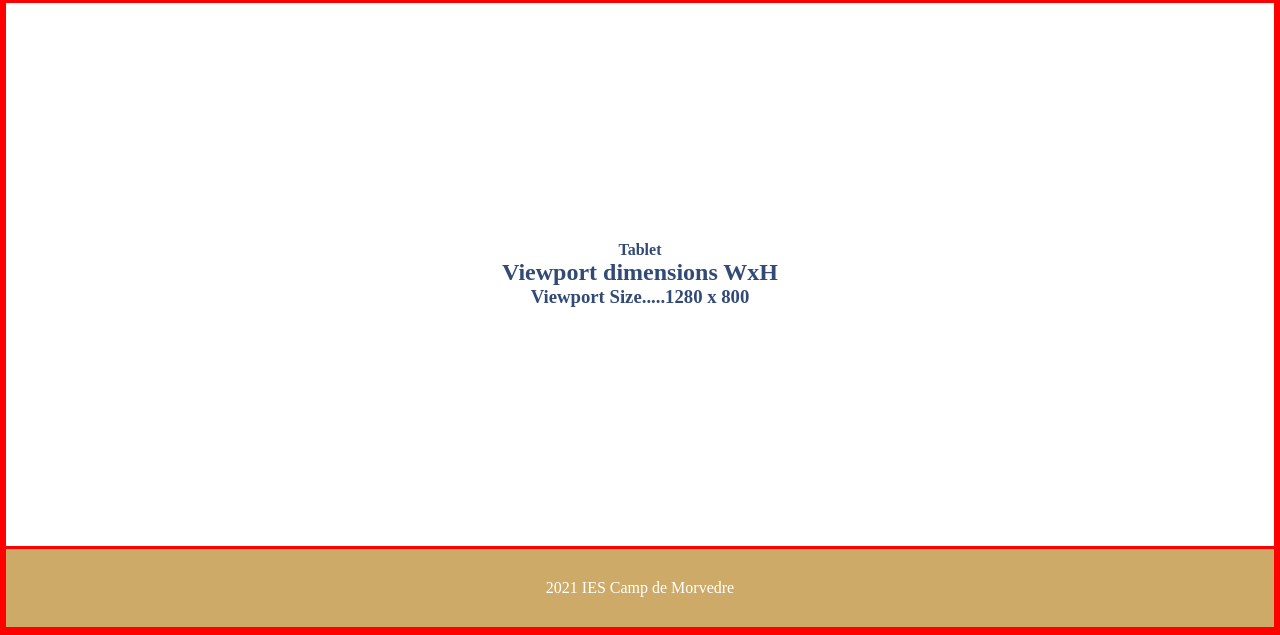
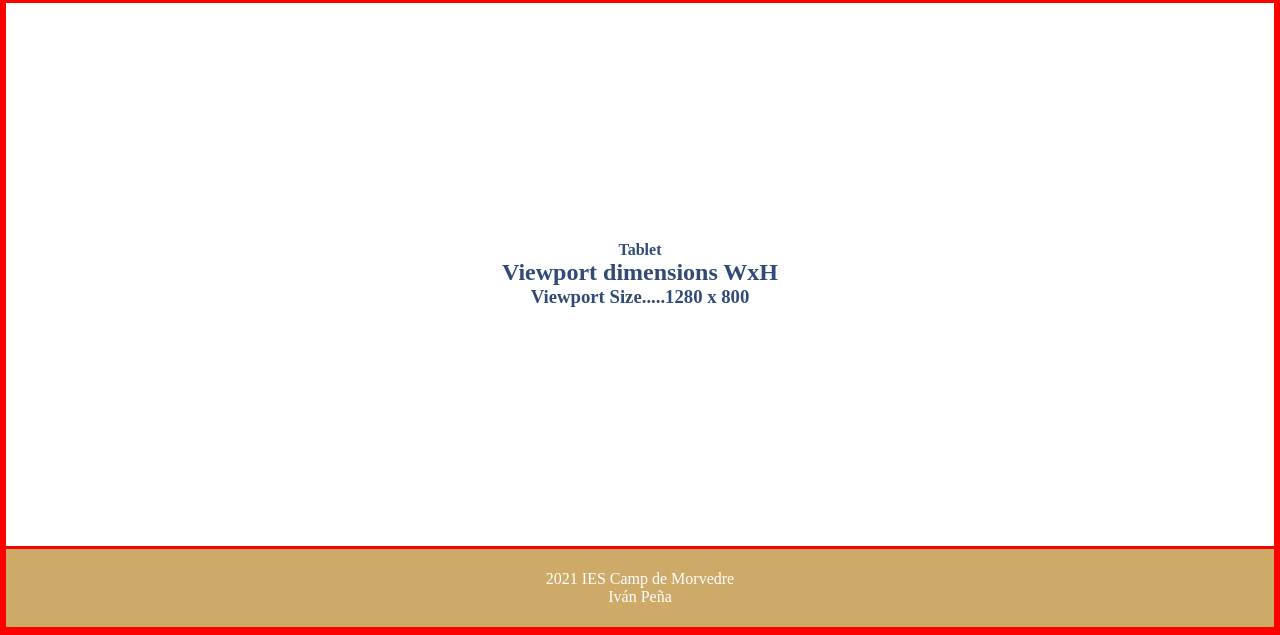
Before and after one commit to losdolobus/IESCamp, a plain HTML site: page index.html in a window 1280 px wide. Shown: the part 165-800 px from the top of the page. Drawn offline with nearby package versions, Linux system fonts and the light colour scheme.

Commit message:
Update index.html

```diff
--- a/index.html
+++ b/index.html
@@ -27,6 +27,7 @@
     </main>
     <footer>
         <p><span></span>  IES Camp de Morvedre</p>
+        <p>Iván Peña</p>
     </footer>
 </body>
 
```
